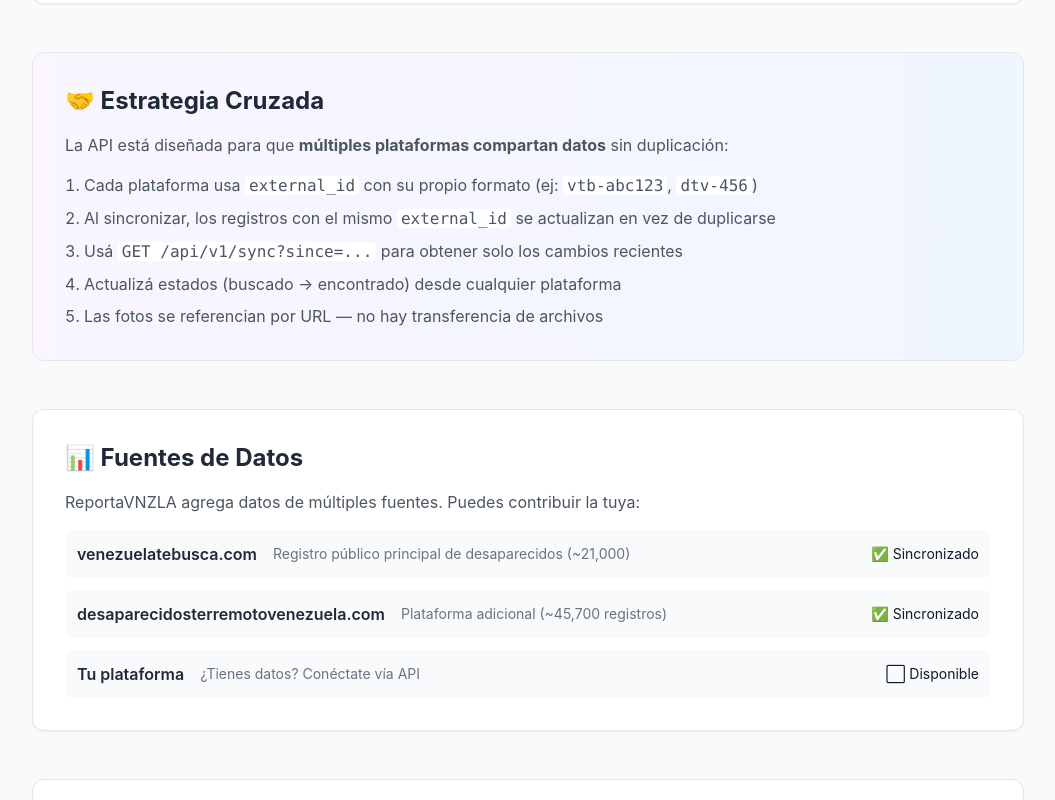
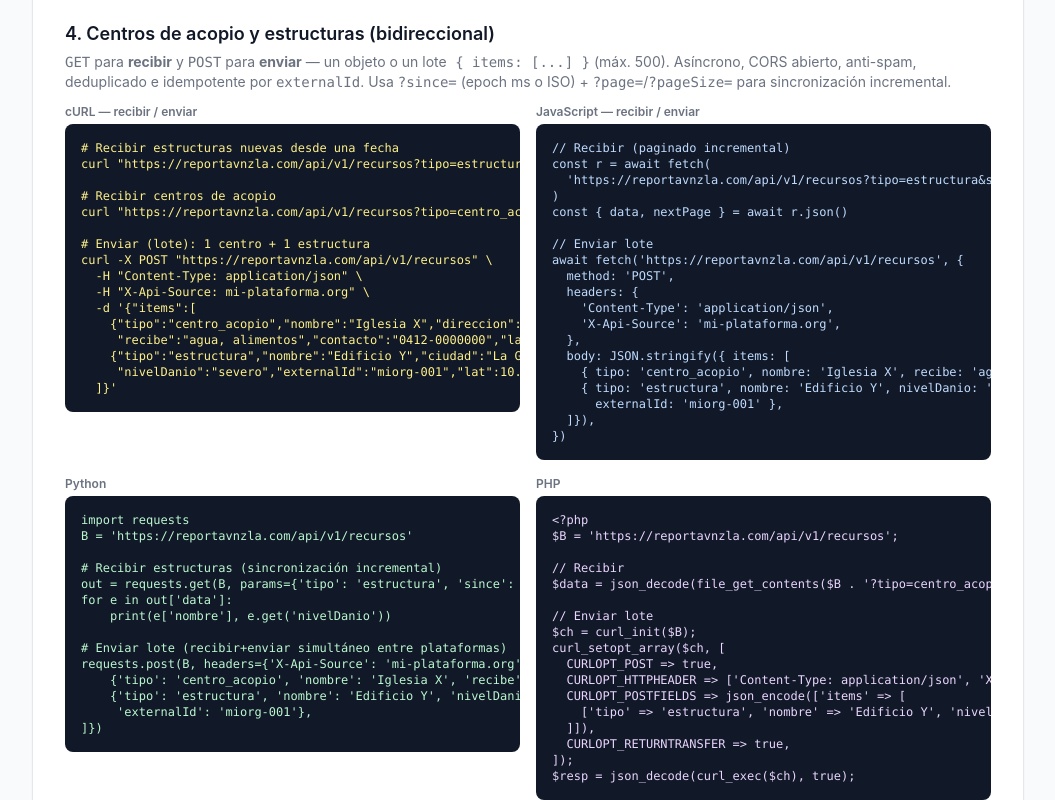
Before and after one commit to bitupx00/reportavnzla, a Next.js app: page /desarrolladores in a window 1280 px wide. Shown: the part 7640-8440 px from the top of the page, without its empty margins (112-1167 px from the left). Built offline with nearby package versions, Linux system fonts and the light colour scheme.

Commit message:
docs(desarrolladores): guía bidireccional centros/estructuras multi-lenguaje (curl, JS, Python, PHP) + sincronización incremental con since/externalId

```diff
--- a/src/app/desarrolladores/page.tsx
+++ b/src/app/desarrolladores/page.tsx
@@ -510,6 +510,114 @@ curl -X POST "https://reportavnzla.com/api/v1/sync" \\
   -d '{"source":"mi-plataforma","persons":[...]}'`}</pre>
               </div>
             </div>
+
+            {/* Bidireccional: centros de acopio + estructuras */}
+            <div className="border-t pt-6">
+              <h3 className="font-semibold text-lg mb-1">4. Centros de acopio y estructuras (bidireccional)</h3>
+              <p className="text-sm text-gray-500 mb-3">
+                <code>GET</code> para <strong>recibir</strong> y <code>POST</code> para <strong>enviar</strong> — un objeto o un lote
+                <code> {'{ items: [...] }'}</code> (máx. 500). Asíncrono, CORS abierto, anti-spam, deduplicado e idempotente por <code>externalId</code>.
+                Usa <code>?since=</code> (epoch&nbsp;ms o ISO) + <code>?page=</code>/<code>?pageSize=</code> para sincronización incremental.
+              </p>
+
+              <div className="grid md:grid-cols-2 gap-4">
+                <div>
+                  <div className="text-xs font-semibold text-gray-500 mb-1">cURL — recibir / enviar</div>
+                  <div className="bg-gray-900 rounded-lg p-4 font-mono text-xs overflow-x-auto">
+                    <pre className="text-yellow-200">{`# Recibir estructuras nuevas desde una fecha
+curl "https://reportavnzla.com/api/v1/recursos?tipo=estructura&since=1782000000000&pageSize=200"
+
+# Recibir centros de acopio
+curl "https://reportavnzla.com/api/v1/recursos?tipo=centro_acopio"
+
+# Enviar (lote): 1 centro + 1 estructura
+curl -X POST "https://reportavnzla.com/api/v1/recursos" \\
+  -H "Content-Type: application/json" \\
+  -H "X-Api-Source: mi-plataforma.org" \\
+  -d '{"items":[
+    {"tipo":"centro_acopio","nombre":"Iglesia X","direccion":"Catia La Mar",
+     "recibe":"agua, alimentos","contacto":"0412-0000000","lat":10.6,"lng":-67.03},
+    {"tipo":"estructura","nombre":"Edificio Y","ciudad":"La Guaira",
+     "nivelDanio":"severo","externalId":"miorg-001","lat":10.6,"lng":-66.93}
+  ]}'`}</pre>
+                  </div>
+                </div>
+
+                <div>
+                  <div className="text-xs font-semibold text-gray-500 mb-1">JavaScript — recibir / enviar</div>
+                  <div className="bg-gray-900 rounded-lg p-4 font-mono text-xs overflow-x-auto">
+                    <pre className="text-blue-200">{`// Recibir (paginado incremental)
+const r = await fetch(
+  'https://reportavnzla.com/api/v1/recursos?tipo=estructura&since=' + lastSync
+)
+const { data, nextPage } = await r.json()
+
+// Enviar lote
+await fetch('https://reportavnzla.com/api/v1/recursos', {
+  method: 'POST',
+  headers: {
+    'Content-Type': 'application/json',
+    'X-Api-Source': 'mi-plataforma.org',
+  },
+  body: JSON.stringify({ items: [
+    { tipo: 'centro_acopio', nombre: 'Iglesia X', recibe: 'agua' },
+    { tipo: 'estructura', nombre: 'Edificio Y', nivelDanio: 'severo',
+      externalId: 'miorg-001' },
+  ]}),
+})`}</pre>
+                  </div>
+                </div>
+
+                <div>
+                  <div className="text-xs font-semibold text-gray-500 mb-1">Python</div>
+                  <div className="bg-gray-900 rounded-lg p-4 font-mono text-xs overflow-x-auto">
+                    <pre className="text-green-200">{`import requests
+B = 'https://reportavnzla.com/api/v1/recursos'
+
+# Recibir estructuras (sincronización incremental)
+out = requests.get(B, params={'tipo': 'estructura', 'since': last_sync}).json()
+for e in out['data']:
+    print(e['nombre'], e.get('nivelDanio'))
+
+# Enviar lote (recibir+enviar simultáneo entre plataformas)
+requests.post(B, headers={'X-Api-Source': 'mi-plataforma.org'}, json={'items': [
+    {'tipo': 'centro_acopio', 'nombre': 'Iglesia X', 'recibe': 'agua'},
+    {'tipo': 'estructura', 'nombre': 'Edificio Y', 'nivelDanio': 'severo',
+     'externalId': 'miorg-001'},
+]})`}</pre>
+                  </div>
+                </div>
+
+                <div>
+                  <div className="text-xs font-semibold text-gray-500 mb-1">PHP</div>
+                  <div className="bg-gray-900 rounded-lg p-4 font-mono text-xs overflow-x-auto">
+                    <pre className="text-purple-200">{`<?php
+$B = 'https://reportavnzla.com/api/v1/recursos';
+
+// Recibir
+$data = json_decode(file_get_contents($B . '?tipo=centro_acopio'), true);
+
+// Enviar lote
+$ch = curl_init($B);
+curl_setopt_array($ch, [
+  CURLOPT_POST => true,
+  CURLOPT_HTTPHEADER => ['Content-Type: application/json', 'X-Api-Source: mi-plataforma.org'],
+  CURLOPT_POSTFIELDS => json_encode(['items' => [
+    ['tipo' => 'estructura', 'nombre' => 'Edificio Y', 'nivelDanio' => 'severo', 'externalId' => 'miorg-001'],
+  ]]),
+  CURLOPT_RETURNTRANSFER => true,
+]);
+$resp = json_decode(curl_exec($ch), true);`}</pre>
+                  </div>
+                </div>
+              </div>
+
+              <div className="mt-3 rounded-lg bg-blue-50 p-3 text-xs text-blue-800">
+                <strong>Compartir datos entre plataformas (enviar y recibir a la vez):</strong> programa un job que cada N minutos
+                haga <code>GET …?since=&lt;última sync&gt;</code> para <em>recibir</em> lo nuevo y un <code>POST {'{items}'}</code> para <em>enviar</em> lo tuyo.
+                El <code>externalId</code> evita duplicados en ambos sentidos, así que es seguro ejecutarlo en bucle.
+              </div>
+            </div>
           </div>
         </section>
 
```
